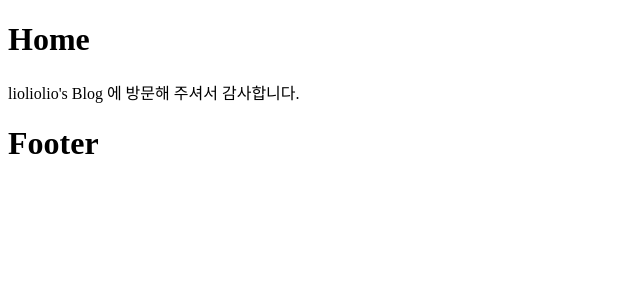
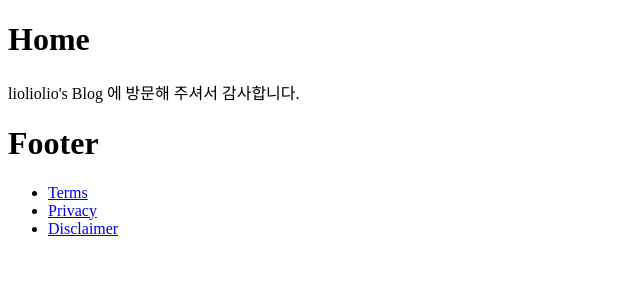
Before and after one commit to lioliolio/blog_practice, a Django app: page / in a window 1280 px wide. Shown: the part 134-434 px from the top of the page, without its empty margins (0-640 px from the left). Run offline with Django 3.2, Linux system fonts and the light colour scheme.

Commit message:
update footer: add link to policy

```diff
--- a/blog/blog/templates/footer.html
+++ b/blog/blog/templates/footer.html
@@ -1,3 +1,7 @@
 <footer>
     <h1>Footer</h1>
+    <ul>
+        <li><a href="{% url "terms" %}">Terms</a></li>
+        <li><a href="{% url "privacy" %}">Privacy</a></li>
+        <li><a href="{% url "disclaimer" %}">Disclaimer</a></li>
 </footer>
```
